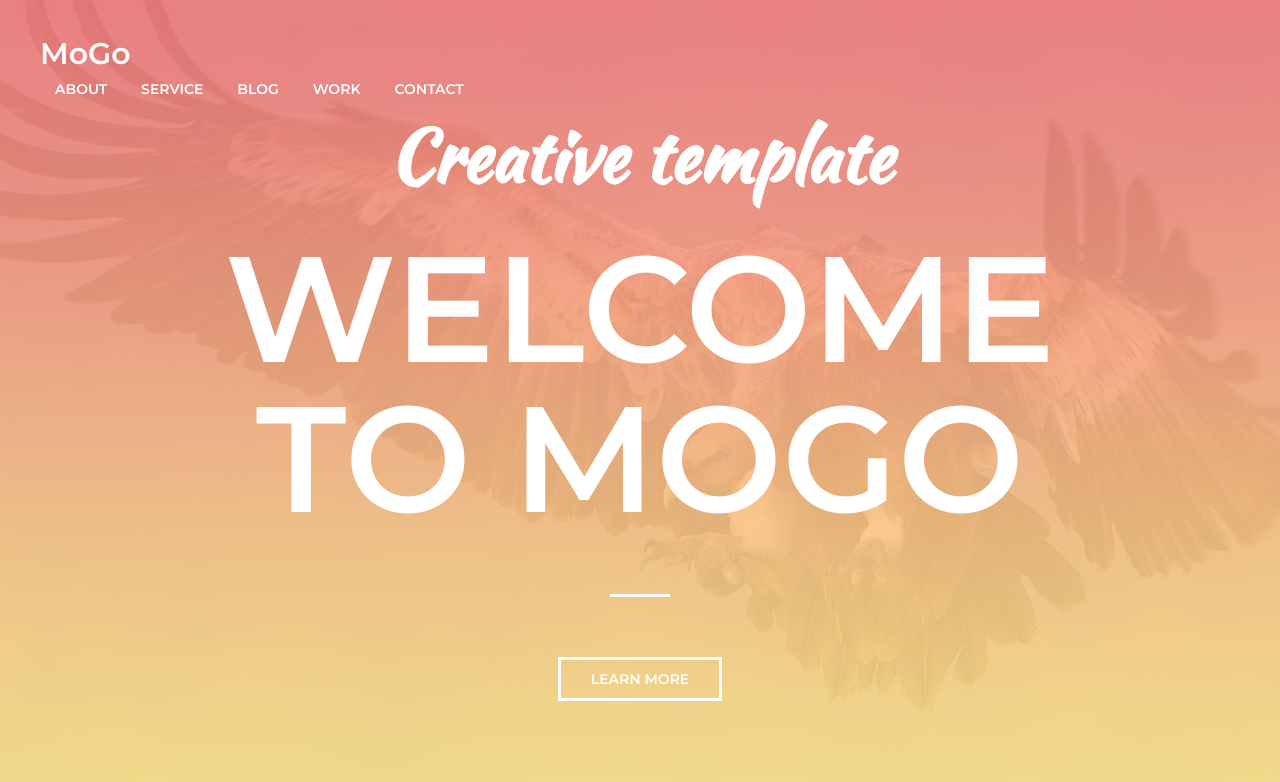
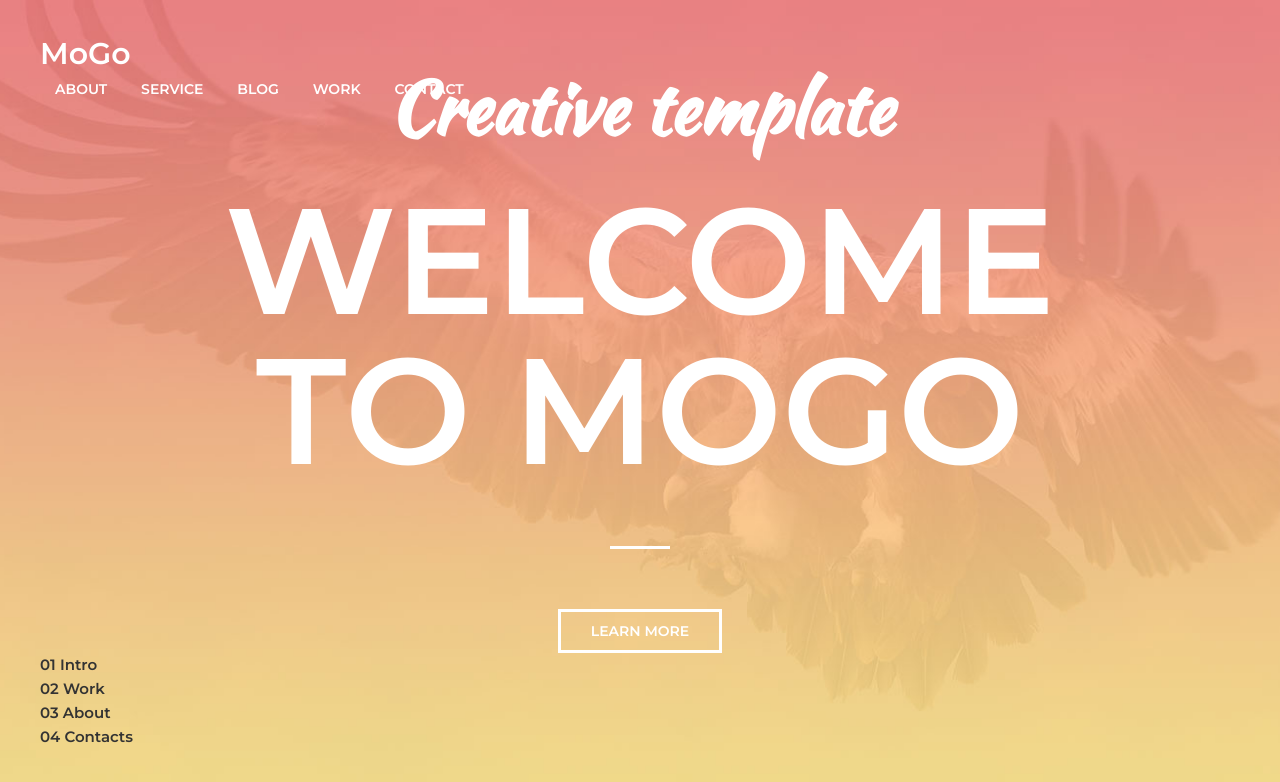
Before and after one commit to nadiiazimina/Mogo_2.0, a website built with Parcel: page index.html in a window 1280 px wide. Built offline with nearby package versions, Linux system fonts and the light colour scheme.

Commit message:
changes3.0

```diff
--- a/index.html
+++ b/index.html
@@ -36,6 +36,25 @@
 
           <a class="btn" href="#">Learn More</a>
         </div>
+
+        <div class="intro_slider">
+          <div class="slider_item">
+            <b>01</b>
+            Intro
+          </div>
+          <div class="slider_item">
+            <b>02</b>
+            Work
+          </div>
+          <div class="slider_item">
+            <b>03</b>
+            About
+          </div>
+          <div class="slider_item">
+            <b>04</b>
+            Contacts
+          </div>
+        </div>
       </div>
     </div>
 
--- a/src/styles.css
+++ b/src/styles.css
@@ -155,3 +155,14 @@ h6 {
   background-color: #fff;
   color: #333;
 }
+
+/* Slider */
+
+.slider {
+  display: flex;
+  justify-content: space-between;
+}
+
+.slider_item {
+  width: 24%;
+}
```
